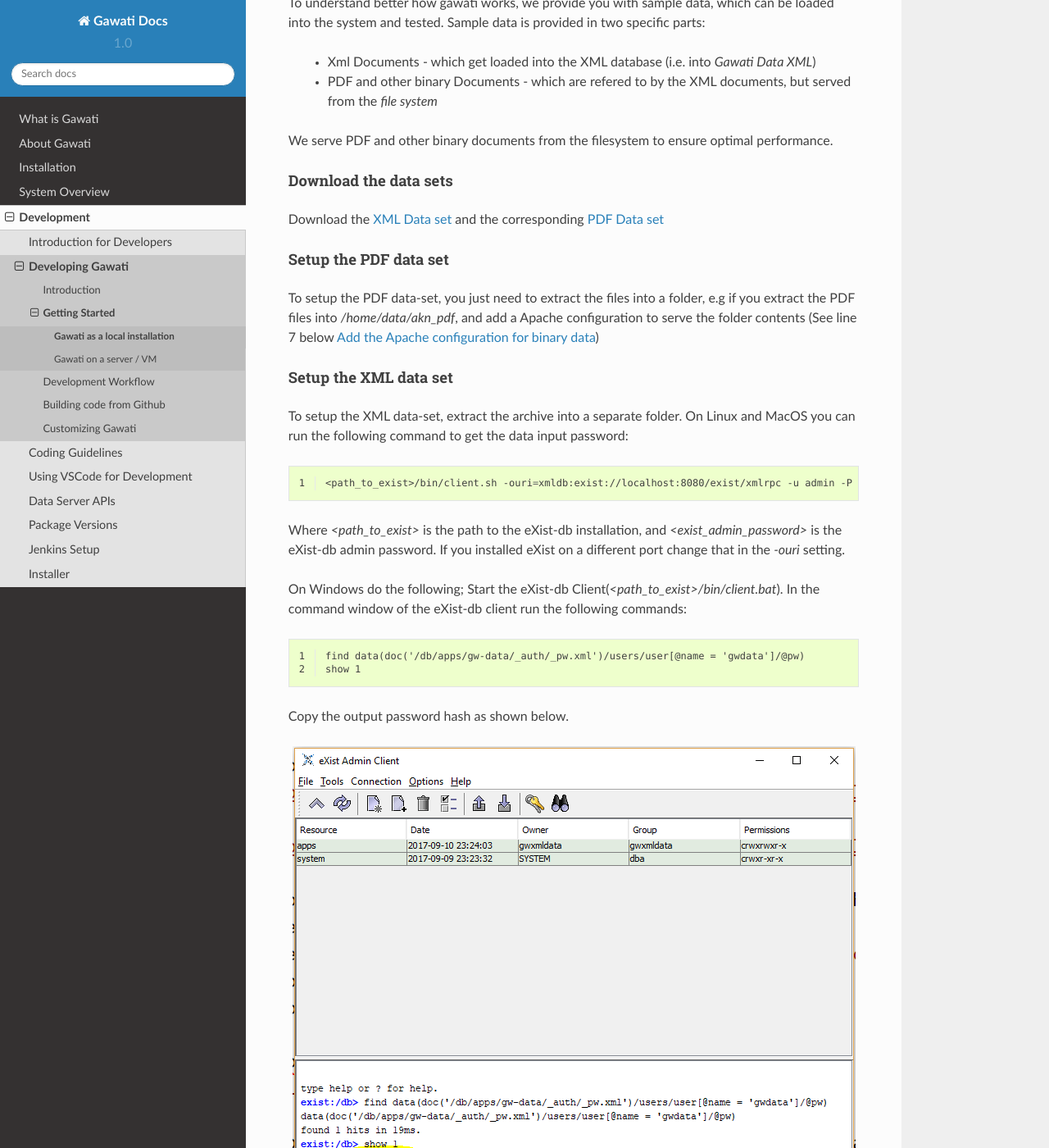
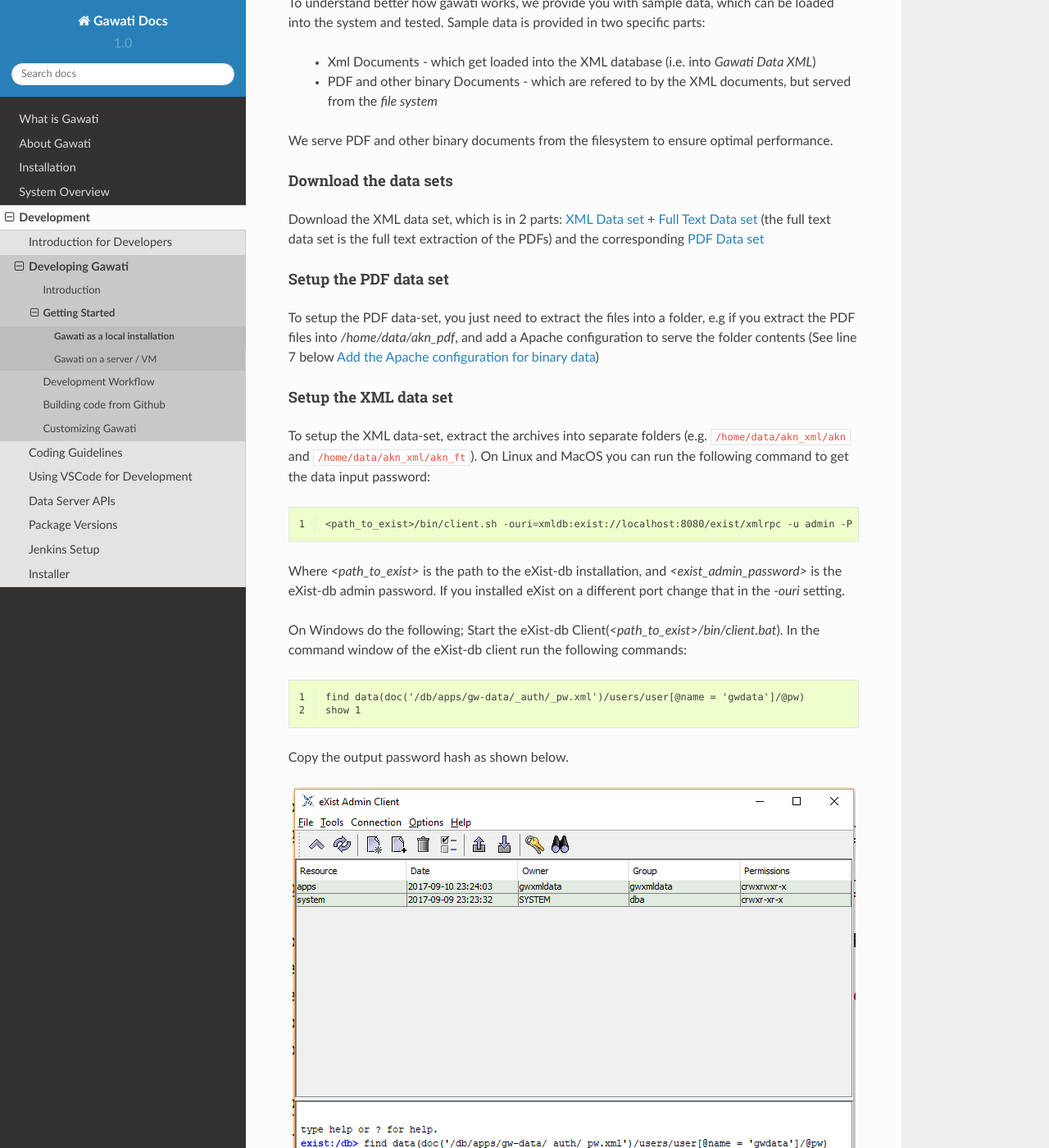
Before and after one commit to gawati/gawati-docs, a Sphinx documentation site: the page built from docs/source/development/dev-env-local.rst, in a window 1280 px wide and 1400 px high, scrolled down 2471 px. Shown: the whole window at 82% size. Built offline with Sphinx 7.4.7 and the Read the Docs theme 2.0.0, drawn with Linux system fonts in a browser that asks for light colours; some of the changed text lies outside the part shown.

Commit message:
Updating instructions to include loading akn full text sample data

```diff
--- a/docs/source/development/dev-env-local.rst
+++ b/docs/source/development/dev-env-local.rst
@@ -55,7 +55,7 @@ We serve PDF and other binary documents from the filesystem to ensure optimal pe
 Download the data sets
 ----------------------
 
-Download the `XML Data set`_ and the corresponding `PDF Data set`_
+Download the XML data set, which is in 2 parts: `XML Data set`_  +  `Full Text Data set`_ (the full text data set is the full text extraction of the PDFs) and the corresponding `PDF Data set`_
 
 Setup the PDF data set
 ----------------------
@@ -65,7 +65,7 @@ To setup the PDF data-set, you just need to extract the files into a folder, e.g
 Setup the XML data set
 ----------------------
 
-To setup the XML data-set, extract the archive into a separate folder. On Linux and MacOS you can run the following command to get the data input password:
+To setup the XML data-set, extract the archives into separate folders (e.g. ``/home/data/akn_xml/akn`` and ``/home/data/akn_xml/akn_ft``). On Linux and MacOS you can run the following command to get the data input password:
 
 .. code-block:: bash
   :linenos:
@@ -95,6 +95,8 @@ Now upload the data using the following command run from the eXist-db folder:
   :linenos:
 
   ./bin/client.sh -u gwdata -P <copied_password_hash> -d -m /db/apps/gw-data/akn -p /home/data/akn_xml/akn
+  ./bin/client.sh -u gwdata -P <copied_password_hash> -d -m /db/apps/gw-data/akn_ft -p /home/data/akn_xml/akn_ft
+
 
 On Windows you will run it as :samp:`.\\bin\\client.bat` instead:
 
@@ -102,6 +104,10 @@ On Windows you will run it as :samp:`.\\bin\\client.bat` instead:
   :linenos:
 
   .\bin\client.bat -u gwdata -P <copied_password_hash> -d -m /db/apps/gw-data/akn -p d:\data\akn_xml\akn
+
+
+.. note::
+  if you get a password failure, log in to eXist-db as admin, and reset the password for gwdata user manually, and then use that password.
 
 
 Add the Apache configuration for binary data
@@ -355,5 +361,6 @@ To access the web-based dashboard from a remote computer, you need to use ssh tu
 
 .. _gawati-portal-ui: https://github.com/gawati/gawati-portal-ui
 .. _gawati-portal-server: https://github.com/gawati/gawati-portal-server
+.. _Full Text Data set: https://github.com/gawati/gawati-data-xml/releases/download/1.6/akn_xml_ft_sample.zip
 .. _XML Data set: https://github.com/gawati/gawati-data-xml/releases/download/1.2/akn_xml_sample-1.2.zip
 .. _PDF Data set: https://github.com/gawati/gawati-data-xml/releases/download/1.2/akn_pdf_sample-1.2.zip
```
